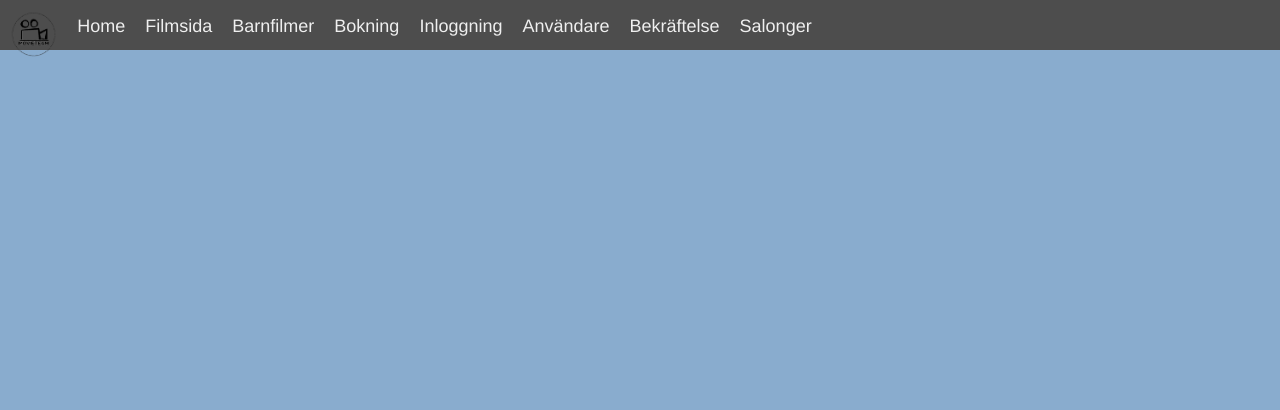
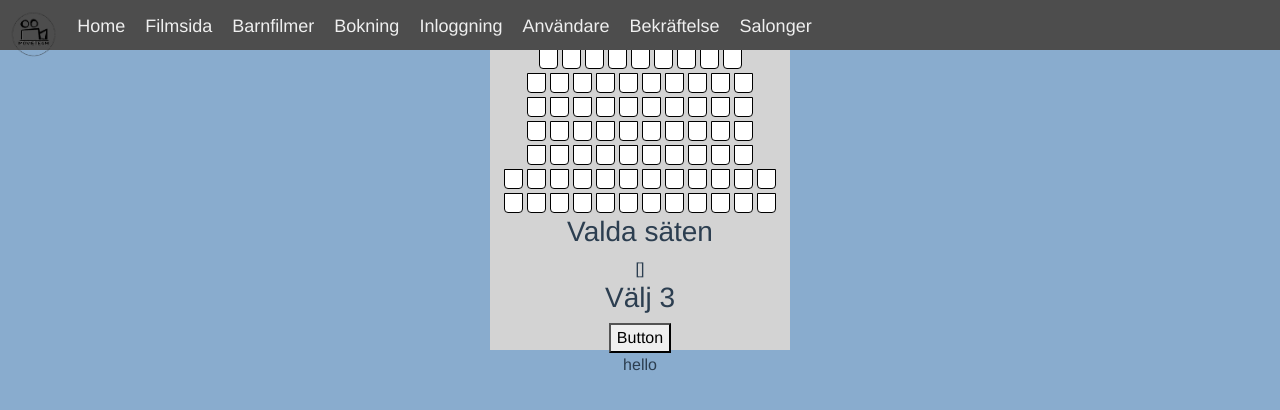
Before and after one commit to cchaglund/movie-team, a Vue app: page /#/bokning in a window 1280 px wide. Before the commit this address led to /#/hello. Shown: the top 410 px of the page. Built offline with nearby package versions, Linux system fonts and the light colour scheme.

Commit message:
Början till vuex kod

```diff
--- a/package.json
+++ b/package.json
@@ -11,7 +11,8 @@
     "bootstrap": "^4.2.1",
     "font-awesome": "^4.7.0",
     "vue": "^2.5.21",
-    "vue-router": "^3.0.1"
+    "vue-router": "^3.0.1",
+    "vuex": "^3.0.1"
   },
   "devDependencies": {
     "@vue/cli-plugin-babel": "^3.3.0",
--- a/src/components/Placering.vue
+++ b/src/components/Placering.vue
@@ -1,15 +1,23 @@
 <template>
 	<div>
-		<div class="container">
+		<div class="cinema">
 			<Row
 				v-for="(seatsPerRow, index) in this.salonger[0].seatsPerRow"
 				:total="seatsPerRow"
 				:row_num="index+1"
 				:takenSeats="takenSeats"
+				:seatsToAssign="seatsToAssign"
+				:seatsToHover="seatsToHover"
 				:key="index"
-				@seat-selected="bookSeat"
+				@hovered-seat="setHoveredSeat"
+				@seat-selected="selectSeat"
+				@remove-seat="removeSeat"
 			/>
+			<h3>Valda säten</h3>
 			{{selectedSeats}}
+			<h3>Välj {{seatsToAssign}}</h3>
+			<button @click="changeMsg">Button</button>
+			{{testStore}}
 
 	<!-- 			<Seat
 					v-for="seatIndex in seatsPerRow"
@@ -25,6 +33,9 @@
 <script>
 	// var json = require('@/assets/filmer.json');
 	import Row from '@/components/Row.vue'
+	import { mapState } from 'vuex'
+	import { mapGetters } from 'vuex'
+	import { mapMutations } from 'vuex'
 
 	export default {
 		name: 'Placering',
@@ -35,6 +46,12 @@
 			Row
 		},
 		computed: {
+			...mapState([
+				'msg'
+			]),
+			testStore: function() {
+				return this.$store.state.msg
+			},
 			setId: function() {
 				console.log()
 				return
@@ -45,11 +62,40 @@
 				this.selectedSeats.forEach(function(item, index) {
 					return `${item[0]}-${item[1]}`
 				})
+			},
+			seatsToHover: function() {
+				// let endOfRow = function() {
+				// 	if (this.hoveredSeat[1] > this.salonger[0].seatsPerRow[hoveredSeat[0]]) {
+				// 		return true
+				// 	} else {
+				// 		return false
+				// 	}
+				// }
+
+				// if (endOfRow) {
+				// 	console.log("END of ROW")
+				// }
+				// }
+				let sameRow = this.hoveredSeat[0]
+				let seatsToHover = []
+				let counter = 0
+				let somethingToHover = this.hoveredSeat != []
+
+				if (somethingToHover) {
+					while (counter < this.seatsToAssign) {
+						seatsToHover.push([ sameRow, this.hoveredSeat[1] + counter ])
+						counter++
+					}
+				}
+
+				return seatsToHover
 			}
 		},
 		data() {
 			return {
 				idCounter: 0,
+				seatsToAssign: 3,
+				hoveredSeat: [],
 				selectedSeats: [],
 				takenSeats:
 					[
@@ -88,9 +134,44 @@
 			}
 		},
 		methods: {
-			bookSeat(seatLocation) {
-				this.takenSeats.push(seatLocation)
-				this.selectedSeats.push(seatLocation)
+			changeMsg() {
+				this.$store.commit('changeMsg', {
+					msg: 'wohoo'
+				})
+			},
+			setHoveredSeat(id) {
+				this.hoveredSeat = id
+			},
+			selectSeat(id) {
+				this.seatsToAssign = this.seatsToAssign - 1
+				// this.takenSeats.push(id) don't need to make it taken yet? that's determined by db
+				this.selectedSeats.push(id)
+			},
+			removeSeat(seatLocation) {
+				console.log(seatLocation)
+				this.selectedSeats.forEach(function(seat, index) {
+					console.log("seat", seat)
+					console.log("seatLocation", seatLocation)
+					if (seat[0] == seatLocation[0] && seat[1] == seatLocation[1])
+						console.log(seat[0] + seat[1])
+						console.log("seat", seat)
+						console.log("index", index)
+						this.selectedSeats.splice(index)
+				})
+
+				console.log("seatLoc:", seatLocation)
+
+				console.log(indexOfSeat)
+				// let toRemove =	this.selectedSeats.find(function(seat) {
+				// 	console.log("seat", seat)
+				// 	console.log("seatLocation", seatLocation)
+
+				// 	return seat == seatLocation
+
+				// })
+				// console.log(toRemove)
+				// console.log("this.selectedSeats", this.selectedSeats)
+
 			}
 		}
 	}
@@ -99,15 +180,16 @@
 
 <style>
 
-.container {
+.cinema {
 	display: flex;
 	flex-direction: column;
+	justify-content: center;
 
 	align-items: center;
 	background-color: lightgray;
 	width: 300px;
 	height: 300px;
-	padding: 0.5rem;
+
 }
 
 
--- a/src/components/Row.vue
+++ b/src/components/Row.vue
@@ -6,7 +6,11 @@
 			:seat_num="seat"
 			:key="seat"
 			:takenSeats="takenSeats"
+			:seatsToAssign="seatsToAssign"
+			:seatsToHover="seatsToHover"
+			@hovered-seat="passHoveredSeat"
 			@seat-selected="seatSelected"
+			@remove-seat="removeSeat"
 		/>
 	</div>
 </template>
@@ -20,7 +24,9 @@
 		props: {
 			total: Number,
 			row_num: Number,
-			takenSeats: Array
+			takenSeats: Array,
+			seatsToAssign: Number,
+			seatsToHover: Array
 		},
 		components: {
 			Seat
@@ -64,8 +70,14 @@
 			}
 		},
 		methods: {
-			seatSelected(seatLocation) {
-				this.$emit('seat-selected', seatLocation)
+			seatSelected(id) {
+				this.$emit('seat-selected', id)
+			},
+			removeSeat(seatLocation) {
+				this.$emit('remove-seat', seatLocation)
+			},
+			passHoveredSeat(id) {
+				this.$emit('hovered-seat', id)
 			}
 		}
 	}
--- a/src/components/Seat.vue
+++ b/src/components/Seat.vue
@@ -3,9 +3,9 @@
 		class="seat"
 		:class="classObject"
 		@click="selectSeat"
+		@mouseover="mouseEnter"
+		@mouseleave="mouseLeave"
 	>
-	{{id}}
-
 	</div>
 </template>
 
@@ -14,38 +14,85 @@
 
 
 <script>
+	import { mapState } from 'vuex'
+	import { mapGetters } from 'vuex'
 
 	export default {
 		name: 'Seat',
 		data() {
 			return {
-				isSelected: false
+				isSelected: false,
 			}
 		},
 		props: {
 			row_num: Number,
 			seat_num: Number,
-			takenSeats: Array
+			takenSeats: Array,
+			seatsToAssign: Number,
+			seatsToHover: Array
 		},
 		methods: {
 			selectSeat() {
-				if (!this.isTaken) {
+				if (!this.isTaken && this.seatsToAssign != 0) {
 					this.isSelected = true
-					this.$emit('seat-selected', [this.row_num, this.seat_num])
+					this.$emit('seat-selected', this.id)
+				} else if (this.isSelected && this.isTaken) {
+					// this.isSelected = false
+					this.$emit('remove-seat', [this.row_num, this.seat_num])
 				}
-
+			},
+			mouseEnter() {
+				this.$emit('hovered-seat', this.id)
+			},
+			mouseLeave() {
+				this.$emit('hovered-seat', [undefined, NaN])
+				console.log(this.msg)
 			}
 		},
 		computed: {
+			shouldHover: function() {
+				// let row = this.row_num
+				// let seat = this.seat_num
+				// let nextRow = this.seatsToHover[0]
+				// let seatsToHover = this.seatsToHover[1]
+
+				// let that = this
+				// let shouldHover
+
+				// if (this.seatsToHover[0] != undefined) {
+				// 	that.seatsToHover.forEach(function(seat, index) {
+				// 		console.log("that.row_num", that.row_num)
+				// 		console.log("that.seat_num", that.seat_num)
+				// 		console.log("seat", seat)
+				// 		console.log("seat[0]", seat[0])
+				// 		console.log("seat[1]", seat[1])
+				// 		if (that.row_num == seat[0] && that.seat_num == seat[1]) {
+				// 			console.log("yessir")
+				// 			shouldHover = true
+				// 		} else {
+				// 			shouldHover = false
+				// 		}
+				// 	})
+				// }
+				// return shouldHover
+				return ''
+			},
 			id: function() {
-				return this.row_num + '-' + this.seat_num
+				return [this.row_num, this.seat_num]
 			},
 			classObject: function() {
-				return {
-					'selected': this.isSelected,
-					'unselected': !this.isSelected && !this.isTaken,
-					'taken': this.isTaken && !this.isSelected
+				if (this.shouldHover) {
+					console.log("I'm hovering")
+					return 'hover'
 				}
+				// else if (this.isSelected) {
+				// 	return 'selected'
+				// } else if (this.isTaken) {
+				// 	return 'taken'
+				// } else {
+				// 	return 'unselected'
+				// }
+
 			},
 			isTaken: function() {
 				for (let takenSeat of this.takenSeats) {
@@ -53,7 +100,16 @@
 						return true
 					}
 				}
-			}
+			},
+			...mapState([
+				'msg'
+				// alternatively
+				// customName: 'msg'
+			]),
+			...mapGetters([
+				'firstGetter',
+				'getTodoById'
+			]),
 		}
 	}
 
@@ -66,13 +122,17 @@
 		min-height: 20px;
 		min-width: 19px;
 		background-color: white;
-		margin: 3px;
+		margin: 2px;
 		border: 1px solid black;
 		border-radius: 0px 0px 4px 4px;
 	}
 
 	.unselected:hover {
 		background-color: yellow;
+	}
+
+	.hover {
+		background-color: yellow
 	}
 
 	.taken {
--- a/src/main.js
+++ b/src/main.js
@@ -1,10 +1,12 @@
 import Vue from 'vue'
 import App from './App.vue'
 import router from './router'
+import store from './store'
 
 Vue.config.productionTip = false
 
 new Vue({
   router,
+  store,
   render: h => h(App)
 }).$mount('#app')
--- /dev/null
+++ b/src/store.js
@@ -0,0 +1,33 @@
+import Vue from 'vue'
+import Vuex from 'vuex'
+
+Vue.use(Vuex)
+
+export default new Vuex.Store({
+  state: {
+  	msg: "hello"
+  },
+
+  mutations: {
+  	// Note how different this looks compared to the others. It consists of string type and handler
+  	changeMsg (state, payload) {
+  		console.log(state.msg)
+  		state.msg = payload.msg
+  	}
+  },
+
+  actions: {
+
+  },
+
+  getters: {
+  	firstGetter: state => {
+  		return "lal"
+  	},
+  	// Allows for params to be passed store.getters.getTodoById(2)
+  	// Passing getters allows this one to access the other getters
+  	getTodoById: (state, getters) => (id) => {
+	    return state.todos.find(todo => todo.id === id)
+	  }
+  }
+})
--- a/src/views/Bokning.vue
+++ b/src/views/Bokning.vue
@@ -1,3 +1,33 @@
+
 <template>
+	<div class="bokning">
+		<Placering />
+	</div>
 
 </template>
+
+
+
+<script>
+
+	import Placering from '@/components/Placering.vue'
+
+	export default {
+		name: 'bokning',
+		components: {
+			Placering
+		}
+	}
+
+</script>
+
+
+
+<style>
+
+.bokning {
+	display: flex;
+	justify-content: center;
+}
+
+</style>
```
Also changed, not shown: 1 other file (tests, documents, lock files or other folders).
